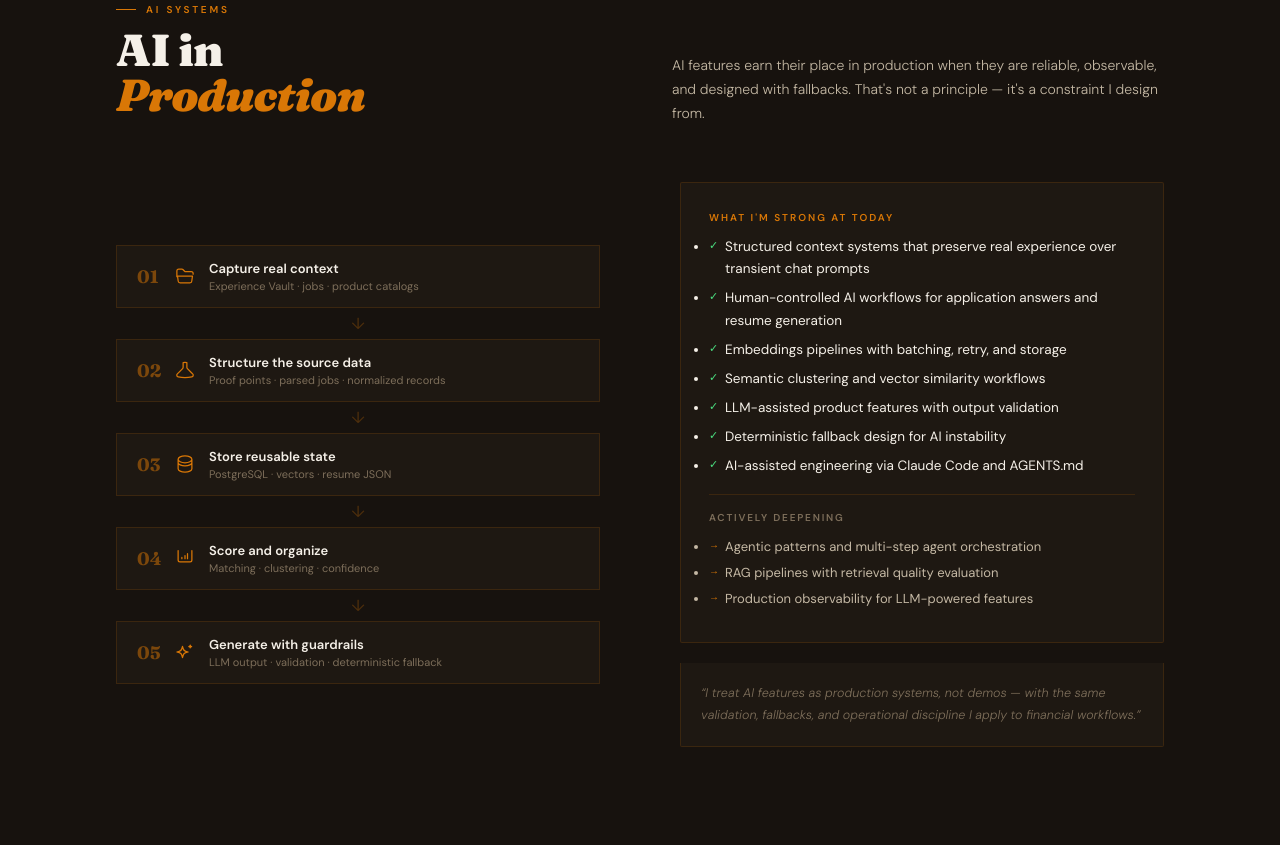
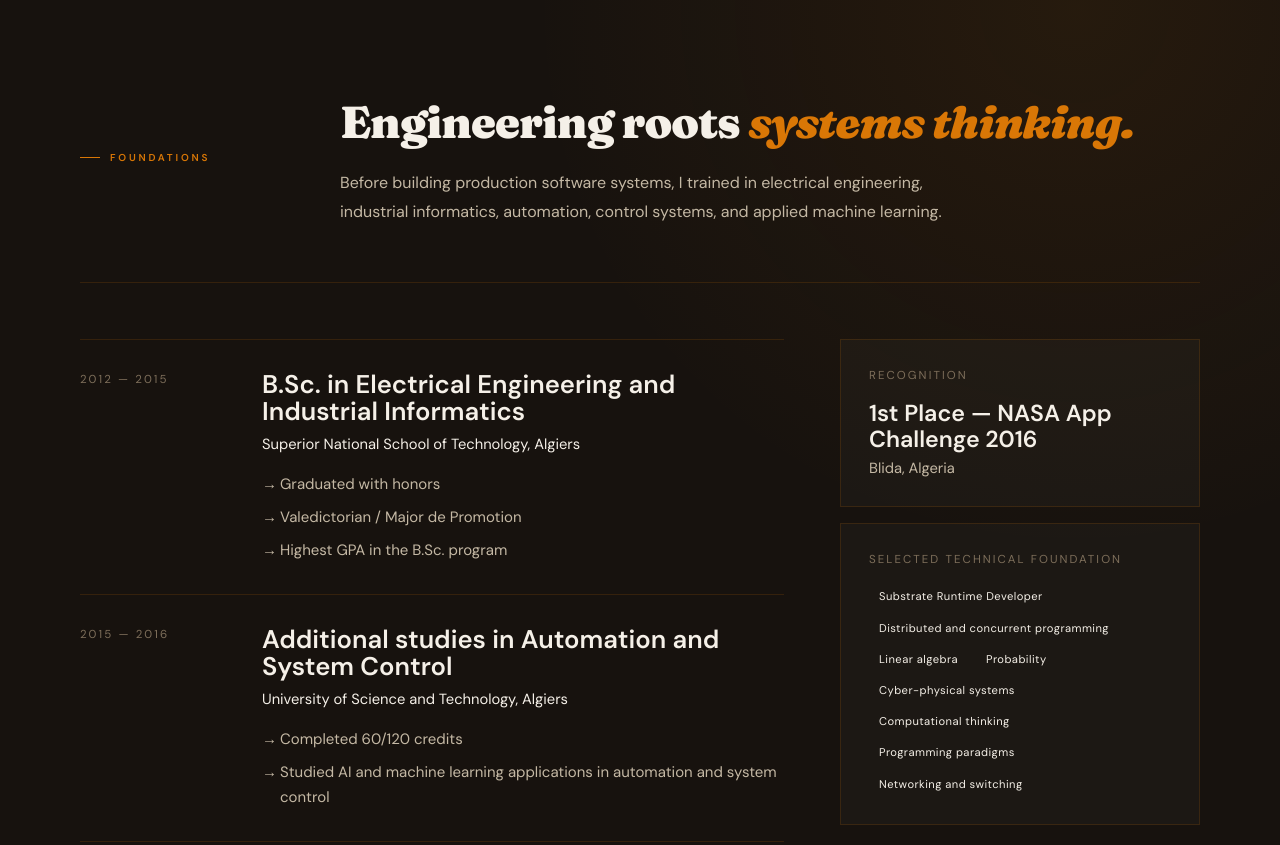
Before and after one commit to motia/motia.github.io, an Astro site: page / in a window 1280 px wide. Shown: the part 5826-6671 px from the top of the page. Built offline with nearby package versions, Linux system fonts and the light colour scheme; Astro itself is replaced by a stand-in of ours; a web font is replaced by a local one.

Commit message:
add foundations section

```diff
--- /dev/null
+++ b/src/components/Foundations.astro
@@ -0,0 +1,228 @@
+---
+import type { PortfolioData } from '../data/schema';
+
+const { foundations } = Astro.props as { foundations: PortfolioData['foundations'] };
+---
+
+<section id="foundations" class="foundations-section">
+  <div class="foundations-container">
+    <header class="foundations-header">
+      <div class="sec-label">{foundations.eyebrow}</div>
+      <div>
+        <h2 class="sec-title">
+          {foundations.title.split(',')[0]} <em>{foundations.title.split(',').slice(1).join(',').trim()}</em>
+        </h2>
+        <p class="foundations-description">{foundations.description}</p>
+      </div>
+    </header>
+
+    <div class="foundations-grid">
+      <div class="foundations-main">
+        {foundations.education.map((item) => (
+          <article class="education-card" data-a>
+            <div class="education-period">{item.period}</div>
+            <div class="education-body">
+              <h3>{item.degree}</h3>
+              <p class="education-school">{item.school}</p>
+              <ul>
+                {item.details.map((detail) => <li>{detail}</li>)}
+              </ul>
+            </div>
+          </article>
+        ))}
+      </div>
+
+      <aside class="foundations-side">
+        <div class="recognition-card" data-a>
+          <div class="side-label">Recognition</div>
+          {foundations.recognition.map((item) => (
+            <div class="recognition-item">
+              <strong>{item.title}</strong>
+              <span>{item.meta}</span>
+            </div>
+          ))}
+        </div>
+
+        <div class="coursework-card" data-a>
+          <div class="side-label">Selected technical foundation</div>
+          <div class="coursework-list">
+            {foundations.coursework.map((item) => <span>{item}</span>)}
+          </div>
+        </div>
+      </aside>
+    </div>
+  </div>
+</section>
+
+<style>
+  .foundations-section {
+    background:
+      radial-gradient(circle at 84% 10%, rgba(217, 119, 6, 0.08), transparent 34rem),
+      var(--bg);
+    border-top: 1px solid var(--border);
+    border-bottom: 1px solid var(--border);
+  }
+
+  .foundations-container {
+    width: min(1120px, calc(100% - 48px));
+    margin: 0 auto;
+    padding: 96px 0;
+  }
+
+  .foundations-header {
+    display: grid;
+    grid-template-columns: 220px 1fr;
+    gap: 40px;
+    padding-bottom: 56px;
+    border-bottom: 1px solid var(--border);
+  }
+
+  .foundations-description {
+    max-width: 620px;
+    margin-top: 24px;
+    color: var(--text2);
+    font-size: 1rem;
+    line-height: 1.8;
+  }
+
+  .foundations-grid {
+    display: grid;
+    grid-template-columns: minmax(0, 1fr) 360px;
+    gap: 56px;
+    padding-top: 56px;
+  }
+
+  .foundations-main {
+    display: grid;
+    border-top: 1px solid var(--border);
+  }
+
+  .education-card {
+    display: grid;
+    grid-template-columns: 150px 1fr;
+    gap: 32px;
+    padding: 32px 0;
+    border-bottom: 1px solid var(--border);
+  }
+
+  .education-period, .side-label {
+    font-family: var(--font-mono);
+    font-size: 0.72rem;
+    letter-spacing: 0.18em;
+    text-transform: uppercase;
+    color: var(--text3);
+  }
+
+  .education-body h3 {
+    font-family: var(--font-serif);
+    font-size: clamp(1.45rem, 2vw, 2rem);
+    line-height: 1.05;
+    color: var(--text);
+  }
+
+  .education-school {
+    margin-top: 8px;
+    color: var(--accent);
+    font-size: 0.92rem;
+  }
+
+  .education-body ul {
+    display: grid;
+    gap: 8px;
+    margin-top: 18px;
+    padding: 0;
+    list-style: none;
+  }
+
+  .education-body li {
+    position: relative;
+    padding-left: 18px;
+    color: var(--text2);
+    line-height: 1.65;
+  }
+
+  .education-body li::before {
+    content: "→";
+    position: absolute;
+    left: 0;
+    top: 0;
+    color: var(--accent);
+  }
+
+  .foundations-side {
+    display: grid;
+    align-content: start;
+    gap: 16px;
+  }
+
+  .recognition-card,
+  .coursework-card {
+    border: 1px solid var(--border);
+    background: rgba(245, 240, 232, 0.025);
+    padding: 28px;
+  }
+
+  .recognition-item {
+    display: grid;
+    gap: 6px;
+    margin-top: 18px;
+  }
+
+  .recognition-item strong {
+    font-family: var(--font-serif);
+    font-size: 1.45rem;
+    line-height: 1.1;
+    color: var(--text);
+  }
+
+  .recognition-item span {
+    color: var(--text2);
+    font-size: 0.92rem;
+  }
+
+  .coursework-list {
+    display: flex;
+    flex-wrap: wrap;
+    gap: 8px;
+    margin-top: 18px;
+  }
+
+  .coursework-list span {
+    border: 1px solid var(--border-accent);
+    background: var(--accent-soft);
+    color: var(--accent2);
+    padding: 6px 10px;
+    font-family: var(--font-mono);
+    font-size: 0.7rem;
+    line-height: 1;
+    letter-spacing: 0.04em;
+  }
+
+  @media (max-width: 860px) {
+    .foundations-container {
+      width: min(100% - 32px, 1120px);
+      padding: 72px 0;
+    }
+
+    .foundations-header,
+    .foundations-grid,
+    .education-card {
+      grid-template-columns: 1fr;
+    }
+
+    .foundations-header {
+      gap: 20px;
+      padding-bottom: 40px;
+    }
+
+    .foundations-grid {
+      gap: 32px;
+      padding-top: 40px;
+    }
+
+    .education-card {
+      gap: 12px;
+      padding: 28px 0;
+    }
+  }
+</style>
--- a/src/data/portfolio.json
+++ b/src/data/portfolio.json
@@ -594,6 +594,48 @@
       "accentRgb": "74,222,128"
     }
   ],
+  "foundations": {
+    "eyebrow": "Foundations",
+    "title": "Engineering roots, systems thinking.",
+    "description": "Before building production software systems, I trained in electrical engineering, industrial informatics, automation, control systems, and applied machine learning.",
+    "education": [
+      {
+        "school": "Superior National School of Technology, Algiers",
+        "degree": "B.Sc. in Electrical Engineering and Industrial Informatics",
+        "period": "2012 — 2015",
+        "details": [
+          "Graduated with honors",
+          "Valedictorian / Major de Promotion",
+          "Highest GPA in the B.Sc. program"
+        ]
+      },
+      {
+        "school": "University of Science and Technology, Algiers",
+        "degree": "Additional studies in Automation and System Control",
+        "period": "2015 — 2016",
+        "details": [
+          "Completed 60/120 credits",
+          "Studied AI and machine learning applications in automation and system control"
+        ]
+      }
+    ],
+    "recognition": [
+      {
+        "title": "1st Place — NASA App Challenge 2016",
+        "meta": "Blida, Algeria"
+      }
+    ],
+    "coursework": [
+      "Substrate Runtime Developer",
+      "Distributed and concurrent programming",
+      "Linear algebra",
+      "Probability",
+      "Cyber-physical systems",
+      "Computational thinking",
+      "Programming paradigms",
+      "Networking and switching"
+    ]
+  },
   "aiSection": {
     "label": "AI systems",
     "title": {
--- a/src/pages/index.astro
+++ b/src/pages/index.astro
@@ -11,6 +11,7 @@ import LifecycleBar from '../components/LifecycleBar.astro';
 import Capabilities from '../components/Capabilities.astro';
 import Stages from '../components/Stages.astro';
 import Projects from '../components/Projects.astro';
+import Foundations from '../components/Foundations.astro';
 import AiSection from '../components/AiSection.astro';
 import Contact from '../components/Contact.astro';
 
@@ -25,6 +26,7 @@ const data = portfolio as PortfolioData;
   <Capabilities section={data.capabilitiesSection} capabilities={data.capabilities} />
   <Stages section={data.stagesSection} stages={data.stages} />
   <Projects section={data.projectsSection} projects={data.projects} />
+  <Foundations foundations={data.foundations} />
   <AiSection ai={data.aiSection} />
   <Contact contact={data.contact} year={data.site.year} />
 </BaseLayout>
```
Also changed, not shown: src/data/schema.ts (+22 -0 lines).
